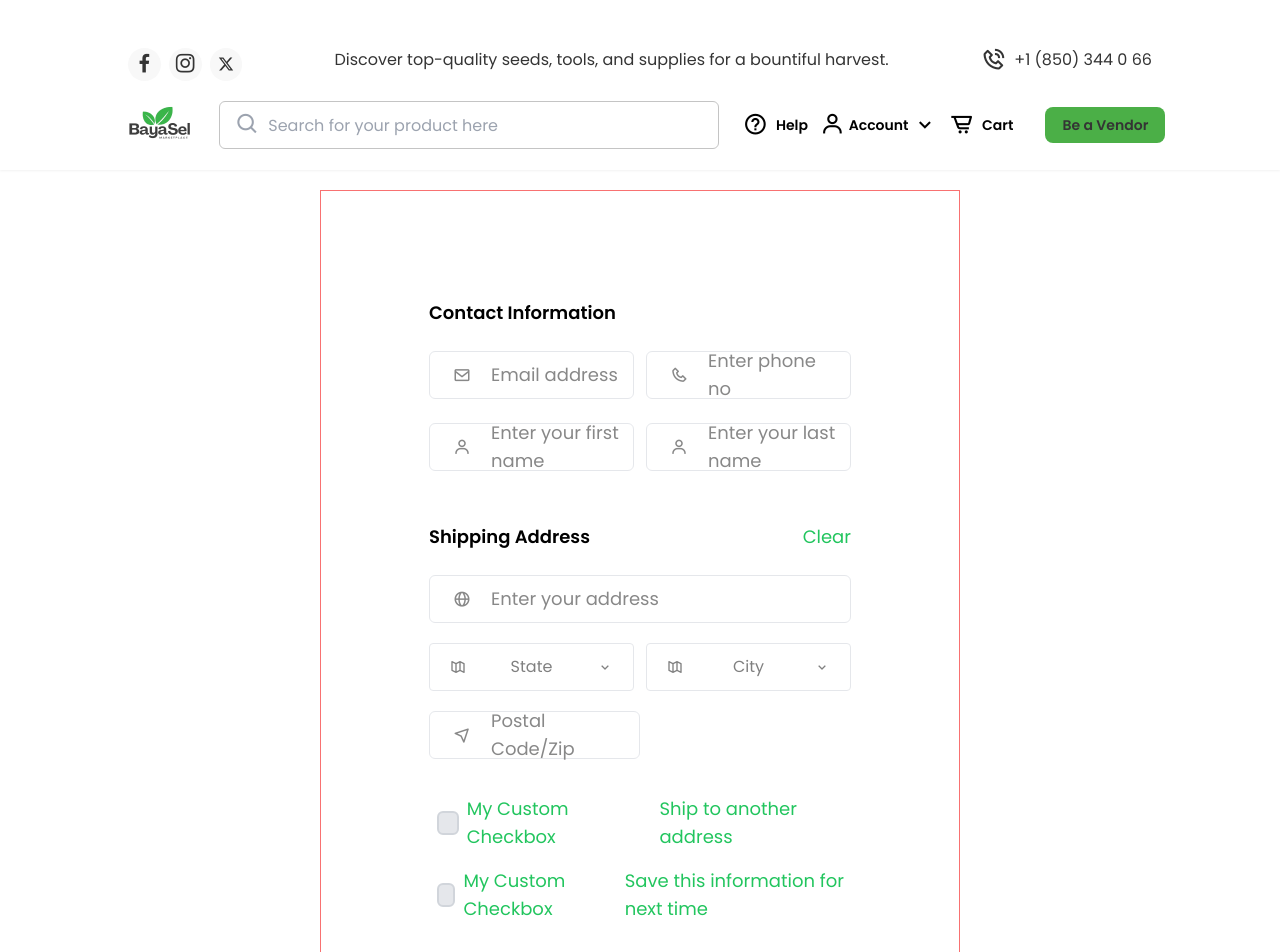
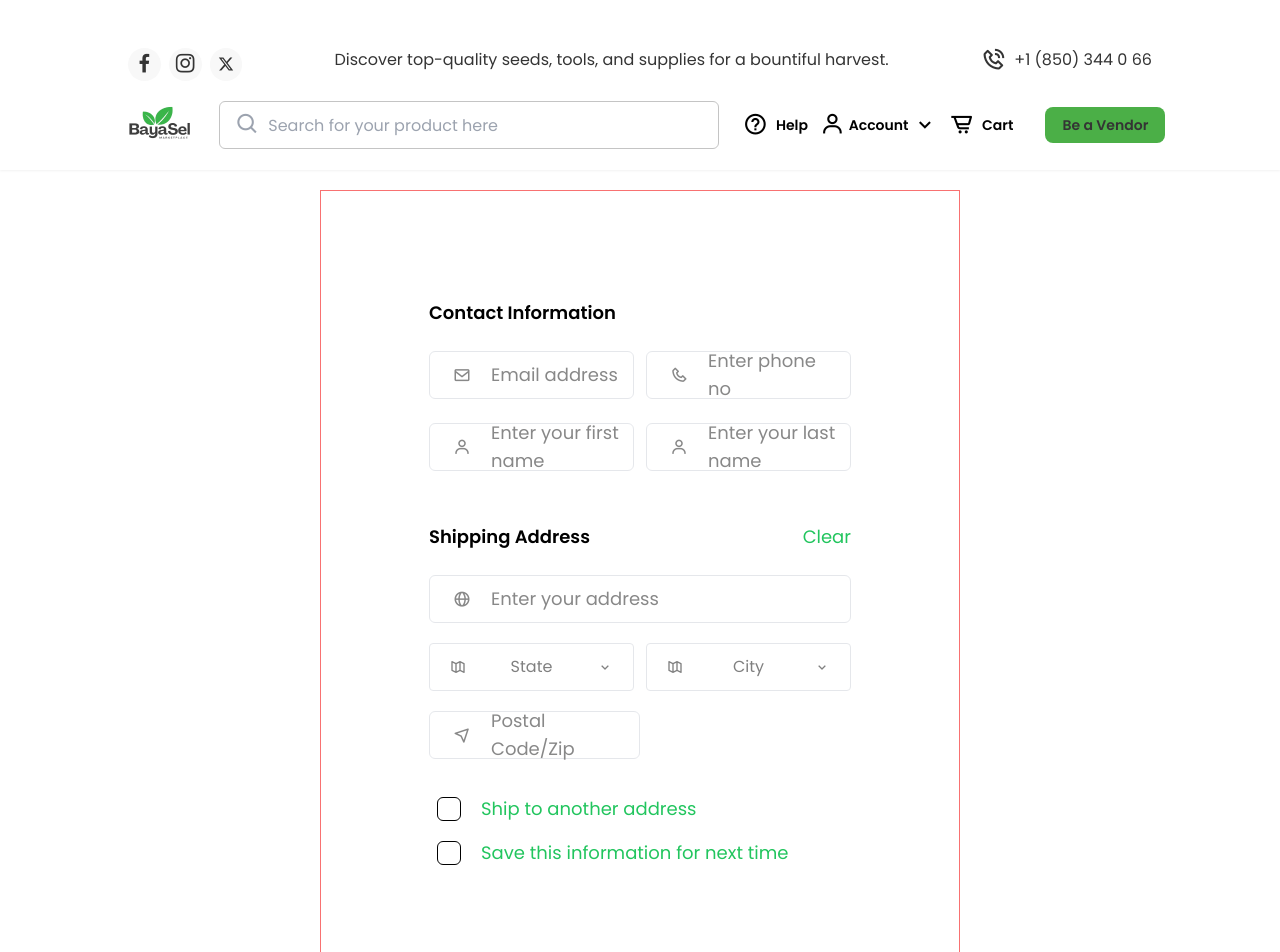
Before and after one commit to BayaSel/BayaSel, a React (Vite) app: page /checkout in a window 1280 px wide. Shown: the top 952 px of the page. Built offline with nearby package versions, Linux system fonts and the light colour scheme.

Commit message:
removed custom label

```diff
--- a/src/components/CustomCheckbox.jsx
+++ b/src/components/CustomCheckbox.jsx
@@ -12,13 +12,12 @@ const CustomCheckbox = () => {
         onChange={() => setChecked(!checked)}
       />
       <div
-        className={`w-6 h-6 bg-gray-200 border-2 border-gray-300 rounded-md flex items-center justify-center ${
+        className={`w-6 h-6 bg-white border border-black rounded-md flex items-center justify-center ${
           checked ? "bg-white border-black" : ""
         }`}
       >
-        <i className={`bx bx-check ${checked ? "block" : "hidden"}`}></i>
+        <i className={`bx bx-check ${checked ? "block" : "hidden"} text-black`}></i>
       </div>
-      <span className="ml-2">My Custom Checkbox</span>
     </label>
   );
 };
```
